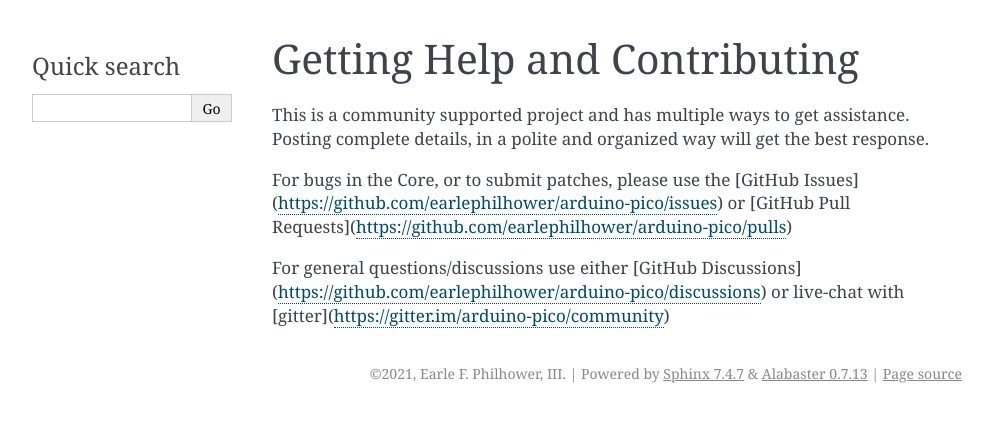
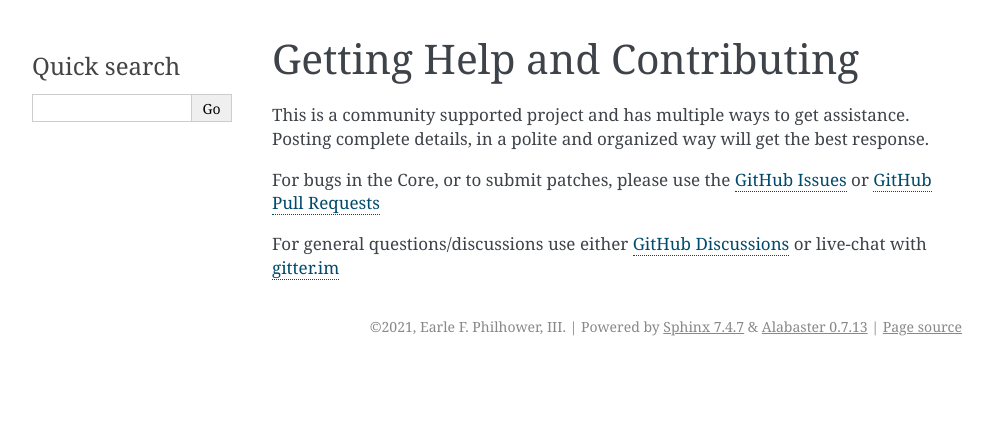
Before and after one commit to earlephilhower/arduino-pico, a Sphinx documentation site: the page built from docs/help.rst, in a window 1280 px wide. Shown: the top 422 px of the page, without its empty margins (148-1141 px from the left). Built offline with Sphinx 7.4.7, drawn with Linux system fonts in a browser that asks for light colours; pages that are not in the unit, such as notebooks, are missing from menus.

Commit message:
More documentation cleanup

```diff
--- a/docs/install.rst
+++ b/docs/install.rst
@@ -70,12 +70,15 @@
 Uploading Filesystem Images
 ---------------------------
 The onboard flash filesystem for the Pico, LittleFS, lets you upload a filesystem image from the sketch directory for your sketch to use.  Download the needed plugin from
+
 * https://github.com/earlephilhower/arduino-pico-littlefs-plugin/releases
 
 To install, follow the directions in
+
 * https://github.com/earlephilhower/arduino-pico-littlefs-plugin/blob/master/README.md
 
 For detailed usage information, please check the repo documentation available at
+
 * https://arduino-pico.readthedocs.io/en/latest/fs.html
 
 Uploading Sketches with Picoprobe
--- a/docs/libraries.rst
+++ b/docs/libraries.rst
@@ -10,4 +10,4 @@
 
 * `Adafruit GFX Library <https://github.com/Bodmer/Adafruit-GFX-Library>`_ by @Bodmer, 2-20x faster than the standard version on the Pico
 * `Adafruit ILI9341 Library <https://github.com/Bodmer/Adafruit_ILI9341>`_ again by @Bodmer
-* `ESP8266Audio <https://github.com/earlephilhower/ESP8266Audio>_` ported to use the included ``I2S`` library
+* `ESP8266Audio <https://github.com/earlephilhower/ESP8266Audio>`_ ported to use the included ``I2S`` library
--- a/docs/sdk.rst
+++ b/docs/sdk.rst
@@ -1,6 +1,8 @@
 Using the Raspberry Pi Pico SDK (PICO-SDK)
 ==========================================
 
+Included SDK
+------------
 A complete copy of the `Raspberry Pi Pico SDK <https://datasheets.raspberrypi.org/pico/raspberry-pi-pico-c-sdk.pdf>`_
 is included with the Arduino core, and all functions in the core are available
 inside the standard link libraries.
@@ -29,6 +31,8 @@
 libraries are not aware of any changes to the Pico you perform.  So,
 you may break the functionality of certain libraries in doing so.
 
+Multicore (CORE1) Processing
+----------------------------
 **Warning:**  While you may spawn multicore applications on CORE1
 using the SDK, the Arduino core may have issues running properly with
 them.  In particular, anything involving flash writes (i.e. EEPROM,
```
Also changed, not shown: docs/help.rst (+5 -4 lines).
